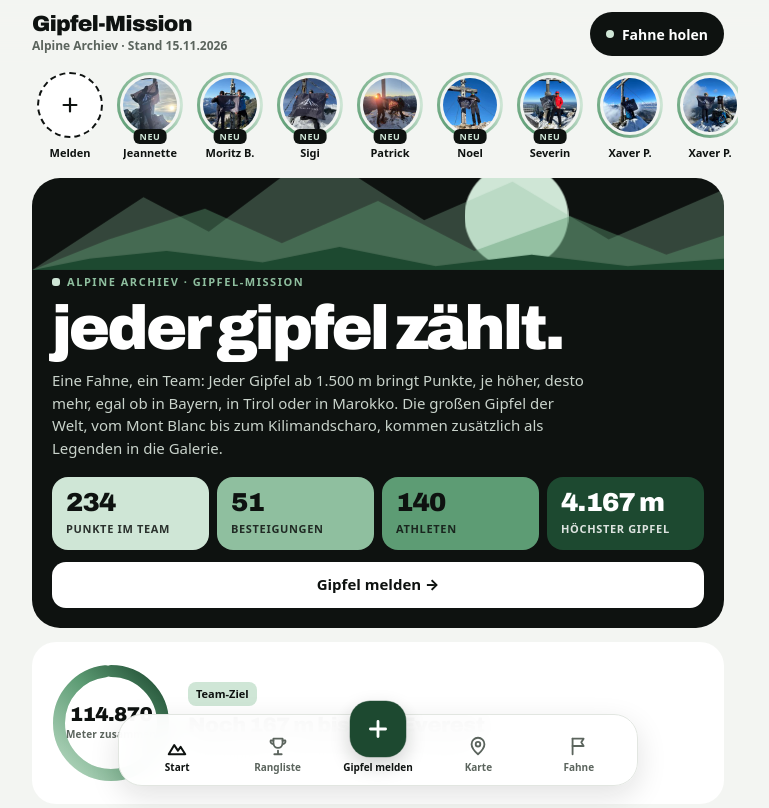
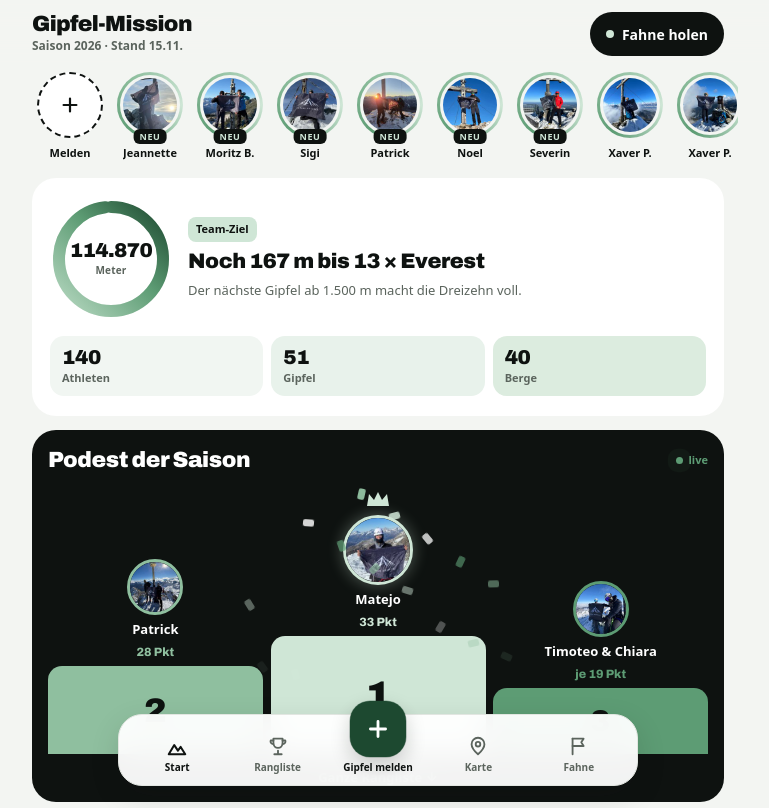
Before and after one commit to AlpineArchiev/gipfel-mission, a plain HTML site: page index.html in a window 1280 px wide. Shown: the top 808 px of the page, without its empty margins (262-1031 px from the left). Drawn offline with Linux system fonts and the light colour scheme.

Commit message:
Gipfel-Seite oben wie im Entwurf: schwarze Startkarte raus, Zahlen im Team-Ziel

```diff
--- a/index.html
+++ b/index.html
@@ -34,7 +34,7 @@ h1,h2,h3{text-wrap:balance}
 .app{position:sticky;top:0;z-index:30;display:flex;align-items:center;justify-content:space-between;gap:12px;padding:calc(12px + env(safe-area-inset-top,0px)) 16px 10px;background:rgba(243,245,242,.92);-webkit-backdrop-filter:blur(12px);backdrop-filter:blur(12px)}
 .app{padding-left:max(16px,calc((100% - 720px) / 2 + 14px));padding-right:max(16px,calc((100% - 720px) / 2 + 14px))}
 .app .t{display:flex;flex-direction:column;gap:1px;min-width:0}
-.app .t b{font:900 22px/1.05 var(--disp);letter-spacing:-.03em}
+.app .t b,.app .t h1{margin:0;font:900 22px/1.05 var(--disp);letter-spacing:-.03em}
 .app .t span{font-size:12px;font-weight:600;color:var(--stone)}
 .app .cta{flex:none;min-height:44px;display:inline-flex;align-items:center;gap:8px;padding:0 16px;border-radius:22px;background:var(--navy);color:#fff;font-weight:800;font-size:14px;text-decoration:none}
 .app .cta i{width:8px;height:8px;border-radius:50%;background:var(--sun);display:inline-block}
@@ -86,6 +86,11 @@ h1,h2,h3{text-wrap:balance}
 .ringtxt .chip-s{align-self:flex-start;background:var(--sun);font-size:11px;font-weight:800;padding:4px 8px;border-radius:8px}
 .ringtxt b{font:900 21px/1.08 var(--disp);letter-spacing:-.02em}
 .ringtxt p{margin:0;font-size:13px;line-height:1.45;color:var(--stone)}
+.ringstats{grid-column:1/-1;display:grid;grid-template-columns:repeat(3,minmax(0,1fr));gap:8px}
+.ringstats div{border-radius:14px;padding:10px 12px;display:flex;flex-direction:column;gap:2px;min-width:0}
+.ringstats div:nth-child(1){background:var(--ice-t)}.ringstats div:nth-child(2){background:var(--sun-t)}.ringstats div:nth-child(3){background:var(--apr-t)}
+.ringstats b{font:900 20px/1.1 var(--disp);letter-spacing:-.02em;font-variant-numeric:tabular-nums}
+.ringstats span{font-size:11px;font-weight:600;color:var(--stone)}
 
 .podium{background:var(--navy);color:#fff;border-radius:24px;padding:18px 16px 0;margin:0 0 14px;overflow:hidden}
 .podium .hd{display:flex;align-items:center;justify-content:space-between;gap:10px}
@@ -352,7 +357,7 @@ footer .src{font-size:12px;margin:16px 0 0}
 <body>
 
 <header class="app">
-  <div class="t"><b>Gipfel-Mission</b><span>Alpine Archiev · Stand <span id="app-stand"></span></span></div>
+  <div class="t"><h1>Gipfel-Mission</h1><span id="app-sub">Alpine Archiev</span></div>
   <a class="cta" href="https://alpinearchiev.de/products/gipfel-fahne" target="_blank" rel="noopener"><i></i>Fahne holen</a>
 </header>
 
@@ -361,39 +366,26 @@ footer .src{font-size:12px;margin:16px 0 0}
     <a class="story add" href="https://organic-tire-06b.notion.site/5043a919e1a74a7997836d90b7930e95" target="_blank" rel="noopener"><span class="ring"><svg width="22" height="22" viewBox="0 0 24 24" fill="none" stroke="#0e1210" stroke-width="2.4" stroke-linecap="round" aria-hidden="true"><path d="M12 5v14M5 12h14"/></svg></span><span class="n">Melden</span></a>
   </nav>
 
-  <section class="hero" id="start">
-    <svg class="hero-art" viewBox="0 0 360 92" preserveAspectRatio="xMidYMax slice" aria-hidden="true">
-      <circle class="sun" cx="252" cy="64" r="27" fill="#cfe6d6"/>
-      <polygon points="0,92 58,54 92,72 148,30 204,66 250,46 300,76 360,50 360,92" fill="#8fbf9f" opacity=".3"/>
-      <polygon points="0,92 40,76 90,60 130,78 180,56 230,82 280,64 330,84 360,74 360,92" fill="#5d9c74" opacity=".42"/>
-      <polygon points="0,92 30,86 70,82 120,88 160,80 210,90 260,84 310,90 360,86 360,92" fill="#1d4930"/>
-    </svg>
-    <div class="kicker">Alpine Archiev · Gipfel-Mission</div>
-    <h1>jeder gipfel zählt.</h1>
-    <p class="sub">Eine Fahne, ein Team: Jeder Gipfel ab 1.500 m bringt Punkte, je höher, desto mehr, egal ob in Bayern, in Tirol oder in Marokko. Die großen Gipfel der Welt, vom Mont Blanc bis zum Kilimandscharo, kommen zusätzlich als Legenden in die Galerie.</p>
-    <div class="stats">
-      <div class="stat"><b id="s-points">0</b><span>Punkte im Team</span></div>
-      <div class="stat"><b id="s-asc">0</b><span>Besteigungen</span></div>
-      <div class="stat"><b id="s-athletes">0</b><span>Athleten</span></div>
-      <div class="stat"><b id="s-high">–</b><span>höchster Gipfel</span></div>
-    </div>
-    <p class="melden-row"><a class="melden" href="https://organic-tire-06b.notion.site/5043a919e1a74a7997836d90b7930e95" target="_blank" rel="noopener">Gipfel melden →</a></p>
-  </section>
-
-  <section class="card-s ringcard" id="teamziel" aria-label="Team-Ziel">
+  <section class="card-s ringcard" id="start" aria-label="Team-Ziel">
     <div class="ringbox">
       <svg width="122" height="122" viewBox="0 0 122 122" aria-hidden="true">
         <defs><linearGradient id="ringverlauf" x1="0" y1="0" x2="1" y2="1"><stop offset="0%" stop-color="#b8d9c2"/><stop offset="55%" stop-color="#5d9c74"/><stop offset="100%" stop-color="#1d4930"/></linearGradient></defs>
         <circle cx="61" cy="61" r="52" fill="none" stroke="#edf1ee" stroke-width="12"/>
         <circle id="r-prog" class="prog" cx="61" cy="61" r="52" fill="none" stroke="url(#ringverlauf)" stroke-width="12" stroke-linecap="round" stroke-dasharray="326.7" stroke-dashoffset="326.7"/>
       </svg>
-      <div class="c"><b id="r-m">0</b><span>Meter zusammen</span></div>
+      <div class="c"><b id="r-m">0</b><span>Meter</span></div>
     </div>
     <div class="ringtxt">
       <span class="chip-s">Team-Ziel</span>
       <b id="r-goal">Gipfelhöhe des Teams</b>
-      <p>Jeder Gipfel ab 1.500 m zählt mit – auch deiner.</p>
+      <p id="r-txt">Jeder Gipfel ab 1.500 m zählt mit – auch deiner.</p>
     </div>
+    <div class="ringstats">
+      <div><b id="s-athletes">0</b><span>Athleten</span></div>
+      <div><b id="s-asc">0</b><span>Gipfel</span></div>
+      <div><b id="r-berge">0</b><span>Berge</span></div>
+    </div>
+    <span id="s-points" hidden></span><span id="s-high" hidden></span>
   </section>
 
   <section class="podium" id="podest" aria-labelledby="pod-h">
@@ -566,7 +558,7 @@ footer .src{font-size:12px;margin:16px 0 0}
 </div>
 
 <nav class="tabbar" aria-label="Schnell zu">
-  <a href="#start" data-t="start"><svg viewBox="0 0 24 24" fill="none" stroke="currentColor" stroke-width="2.2" stroke-linecap="round" stroke-linejoin="round" aria-hidden="true"><path d="M3 21l6-10 4 6 3-4 5 8z"/></svg>Start</a>
+  <a href="#top" data-t="start"><svg viewBox="0 0 24 24" fill="none" stroke="currentColor" stroke-width="2.2" stroke-linecap="round" stroke-linejoin="round" aria-hidden="true"><path d="M3 21l6-10 4 6 3-4 5 8z"/></svg>Start</a>
   <a href="#rangliste" data-t="rangliste"><svg viewBox="0 0 24 24" fill="none" stroke="currentColor" stroke-width="2" stroke-linecap="round" stroke-linejoin="round" aria-hidden="true"><path d="M8 21h8M12 17v4M7 4h10v5a5 5 0 0 1-10 0z"/><path d="M7 6H4a3 3 0 0 0 3 4M17 6h3a3 3 0 0 1-3 4"/></svg>Rangliste</a>
   <a href="https://organic-tire-06b.notion.site/5043a919e1a74a7997836d90b7930e95" class="mid" target="_blank" rel="noopener"><span class="plus"><svg viewBox="0 0 24 24" fill="none" stroke="#ffffff" stroke-width="2.6" stroke-linecap="round" aria-hidden="true"><path d="M12 5v14M5 12h14"/></svg></span>Gipfel melden</a>
   <a href="#karte" data-t="karte"><svg viewBox="0 0 24 24" fill="none" stroke="currentColor" stroke-width="2" stroke-linecap="round" stroke-linejoin="round" aria-hidden="true"><path d="M12 21s-7-6.2-7-11a7 7 0 0 1 14 0c0 4.8-7 11-7 11z"/><circle cx="12" cy="10" r="2.5"/></svg>Karte</a>
@@ -1163,7 +1155,8 @@ footer .src{font-size:12px;margin:16px 0 0}
   const neuer = (a, b) => (iso(b) || '0').localeCompare(iso(a) || '0') || pos.get(b) - pos.get(a);
   const ziel = a => (a.legend_id && legById.has(a.legend_id)) ? '#l-' + encodeURIComponent(a.legend_id) : (a.peak_id != null ? '#g-' + encodeURIComponent(a.peak_id) : '#galerie');
   const $ = id => document.getElementById(id);
-  if ($('app-stand')) $('app-stand').textContent = D.stand || '';
+  const sm = /^(\d{1,2}\.\d{1,2}\.)(\d{4})$/.exec(D.stand || '');
+  if ($('app-sub')) $('app-sub').textContent = sm ? 'Saison ' + sm[2] + ' · Stand ' + sm[1] : 'Stand ' + (D.stand || '');
 
   // Stories: die neuesten Gipfelfotos, ein gemeinsames Foto nur einmal
   const st = $('stories');
@@ -1193,6 +1186,10 @@ footer .src{font-size:12px;margin:16px 0 0}
   const EV = 8849, total = REAL.reduce((s, a) => s + (a.h || 0), 0);
   const nEv = Math.floor(total / EV), rest = (nEv + 1) * EV - total, anteil = (total - nEv * EV) / EV;
   if ($('r-goal')) $('r-goal').textContent = 'Noch ' + fmt(rest) + ' m bis ' + (nEv + 1) + ' × Everest';
+  const ZW = ['Null', 'Eins', 'Zwei', 'Drei', 'Vier', 'Fünf', 'Sechs', 'Sieben', 'Acht', 'Neun', 'Zehn', 'Elf', 'Zwölf', 'Dreizehn', 'Vierzehn', 'Fünfzehn', 'Sechzehn', 'Siebzehn', 'Achtzehn', 'Neunzehn', 'Zwanzig'];
+  if ($('r-txt') && rest <= 1500) $('r-txt').textContent = 'Der nächste Gipfel ab 1.500 m macht die ' + (ZW[nEv + 1] || (nEv + 1)) + ' voll.';
+  const berge = new Set(REAL.map(a => a.peak_id != null ? 'g' + a.peak_id : (a.legend_id ? 'l' + a.legend_id : 'n' + a.peak))).size;
+  if ($('r-berge')) $('r-berge').textContent = fmt(berge);
   const ring = $('r-prog'), rm = $('r-m');
   const zaehle = (el, ziel, dauer) => {
     if (RM) { el.textContent = fmt(ziel); return; }
@@ -1255,17 +1252,17 @@ footer .src{font-size:12px;margin:16px 0 0}
   }
 
   // Einblenden beim Scrollen, Zähler, Podest
-  const zahlen = ['s-points', 's-asc', 's-athletes'].map($).filter(Boolean);
+  const zahlen = ['s-athletes', 's-asc', 'r-berge'].map($).filter(Boolean);
   if (!IO || RM) { ringLos(); return; }
   const io = new IntersectionObserver(es => es.forEach(e => {
     if (!e.isIntersecting) return;
     const t = e.target; io.unobserve(t); t.classList.add('in');
-    if (t.id === 'teamziel') ringLos();
+    if (t.id === 'start') ringLos();
     if (t.id === 'podest') t.classList.add('go');
     if (t.id === 'start') zahlen.forEach(el => { const z = parseInt(el.textContent.replace(/\D/g, ''), 10); if (z > 0) zaehle(el, z, 1600); });
   }), { threshold: .15 });
   document.querySelectorAll('.blk, .card-s, .chall, .cta-card').forEach(el => el.classList.add('rv'));
-  document.querySelectorAll('.rv, #podest, #teamziel, #start').forEach(el => io.observe(el));
+  document.querySelectorAll('.rv, #podest, #start').forEach(el => io.observe(el));
 
   // Leiste unten: aktiven Bereich markieren
   const tabs = new Map([...document.querySelectorAll('.tabbar a[data-t]')].map(a => [a.dataset.t, a]));
```
